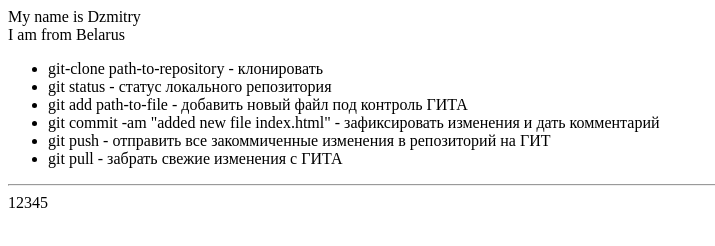
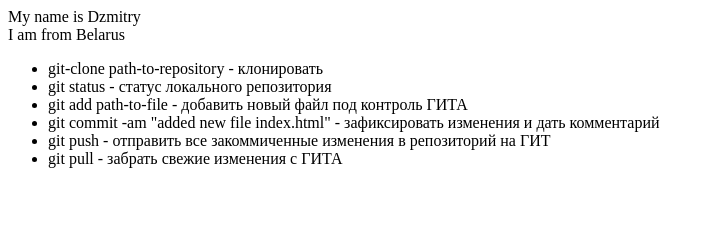
Before and after one commit to dzmitriy78/git-lession, a plain HTML site: page index.html in a window 1280 px wide. Shown: the whole page, without its empty margins (0-715 px from the left). Drawn offline with Linux system fonts and the light colour scheme.

```diff
--- a/index.html
+++ b/index.html
@@ -26,7 +26,3 @@
 		</li>
     </ul>
 </div>
-<hr/>
-<div>
-    12345
-</div>
```
